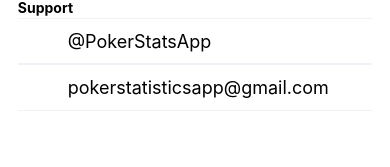
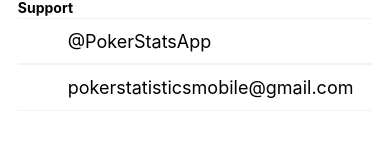
Before and after one commit to neilmccaffrey/BankrollApp, a React Native app: screen /Info in a window 390 px wide. Shown: the part 142-309 px from the top of the page. Built offline with nearby package versions, Linux system fonts and the light colour scheme; some icons are missing.

Commit message:
updated email address

```diff
--- a/screens/Info/Info.js
+++ b/screens/Info/Info.js
@@ -41,7 +41,7 @@
 };
 
 const sendEmail = () => {
-  const email = 'pokerstatisticsapp@gmail.com';
+  const email = 'pokerstatisticsmobile@gmail.com';
   const subject = encodeURIComponent('PokerStatisics App');
   const mailtoURL = `mailto:${email}?subject=${subject}`;
 
@@ -128,7 +128,7 @@
           }}>
           <View style={style.buttonItems}>
             <FontAwesomeIcon icon={faEnvelope} size={22} />
-            <Text style={style.text}>pokerstatisticsapp@gmail.com</Text>
+            <Text style={style.text}>pokerstatisticsmobile@gmail.com</Text>
           </View>
           <FontAwesomeIcon icon={faChevronRight} color={'#1DA1F2'} size={12} />
         </Pressable>
```
Also changed, not shown: 4 other files (tests, documents, lock files or other folders).
